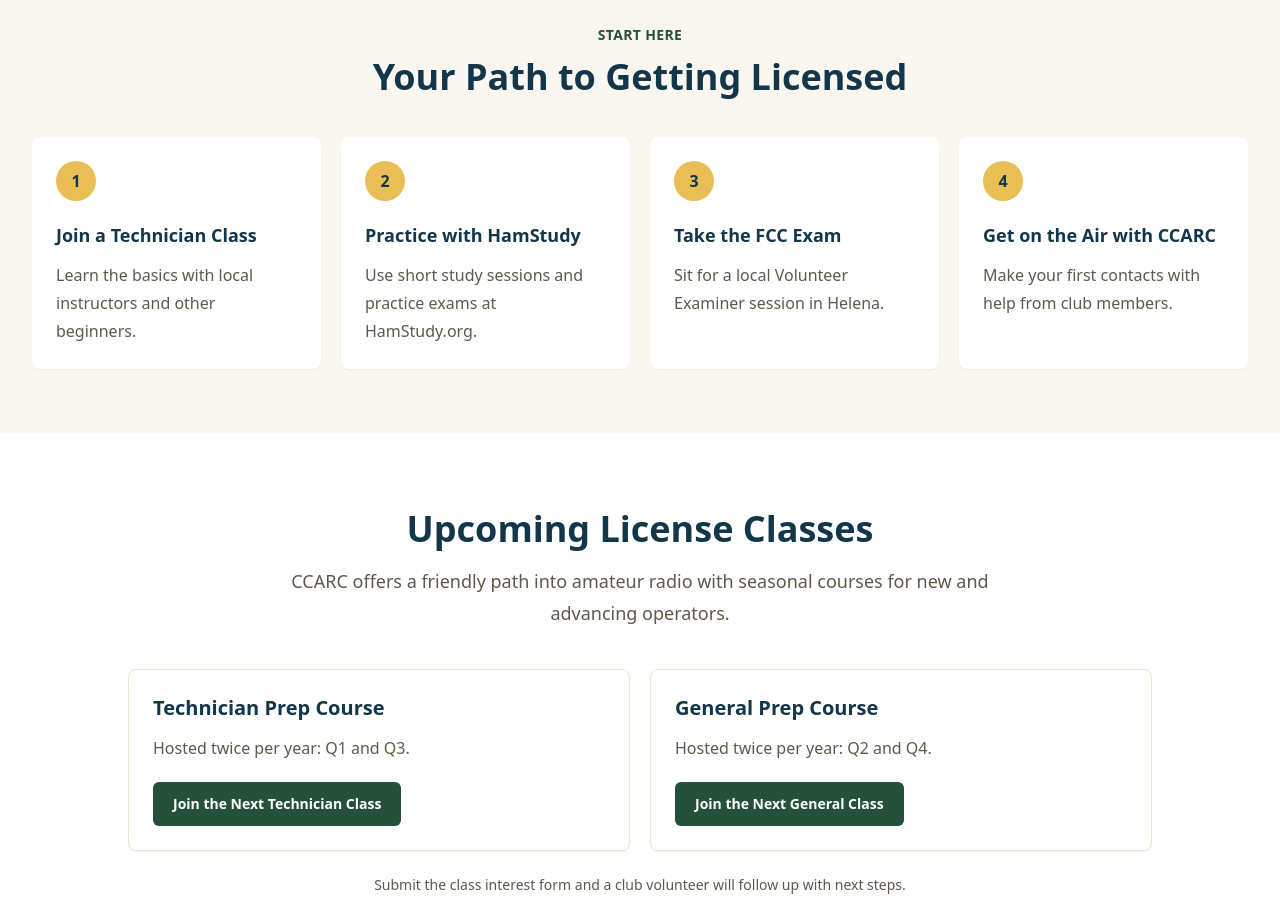
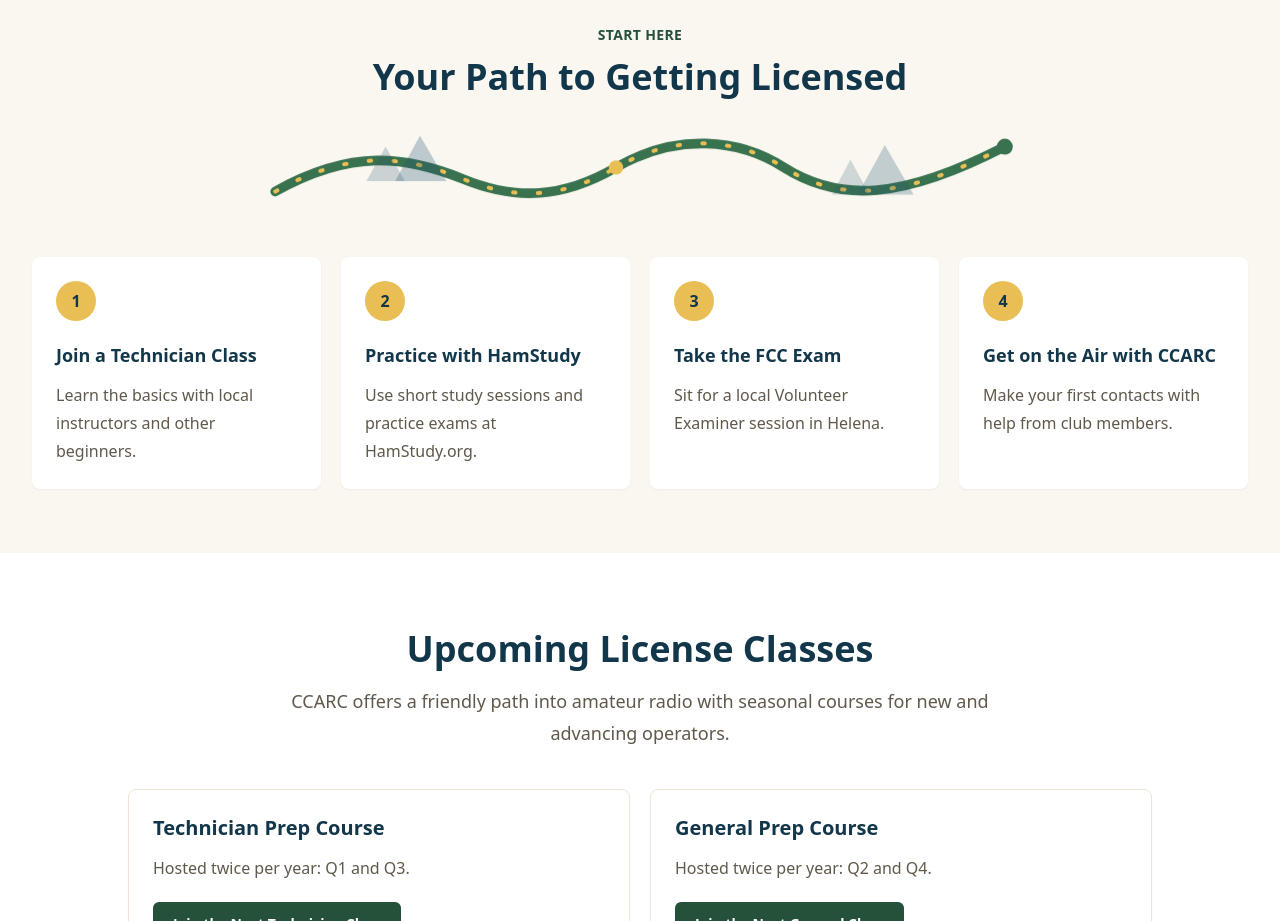
Before and after one commit to membership-ccarc/n7rb, a Next.js app: page / in a window 1280 px wide. Shown: the part 1520-2441 px from the top of the page. Built offline with nearby package versions, Linux system fonts and the light colour scheme.

Commit message:
added trail under Your Path to Getting Licensed
testing

```diff
--- a/app/globals.css
+++ b/app/globals.css
@@ -34,3 +34,18 @@ body {
   background: #e9bf55;
   color: #12364a;
 }
+
+.license-path-sway {
+  animation: license-path-sway 7s ease-in-out infinite;
+}
+
+@keyframes license-path-sway {
+  0%,
+  100% {
+    transform: translateY(0);
+  }
+
+  50% {
+    transform: translateY(6px);
+  }
+}
--- a/app/page.tsx
+++ b/app/page.tsx
@@ -66,6 +66,31 @@ export default function Home() {
 
       <section className="bg-stonewarm-50 px-4 py-16 sm:px-6 lg:px-8">
         <SectionIntro eyebrow="Start here" title="Your Path to Getting Licensed" />
+        <div className="license-path-sway mx-auto mt-6 max-w-5xl" aria-hidden="true">
+          <svg className="h-24 w-full" viewBox="0 0 960 120" role="img">
+            <path
+              d="M24 88 C120 34 188 44 258 72 C326 100 384 96 450 58 C526 14 604 22 660 58 C730 102 808 98 936 32"
+              fill="none"
+              stroke="#39724f"
+              strokeLinecap="round"
+              strokeWidth="12"
+            />
+            <path
+              d="M24 88 C120 34 188 44 258 72 C326 100 384 96 450 58 C526 14 604 22 660 58 C730 102 808 98 936 32"
+              fill="none"
+              stroke="#e9bf55"
+              strokeDasharray="3 28"
+              strokeLinecap="round"
+              strokeWidth="5"
+            />
+            <path d="M138 75 L162 32 L186 75 Z" fill="#24556f" opacity="0.22" />
+            <path d="M174 75 L205 18 L238 75 Z" fill="#24556f" opacity="0.28" />
+            <path d="M720 92 L743 48 L767 92 Z" fill="#24556f" opacity="0.2" />
+            <path d="M752 92 L786 30 L822 92 Z" fill="#24556f" opacity="0.26" />
+            <circle cx="450" cy="58" r="9" fill="#e9bf55" />
+            <circle cx="936" cy="32" r="10" fill="#39724f" />
+          </svg>
+        </div>
         <div className="mx-auto mt-10 grid max-w-7xl gap-5 md:grid-cols-4">
           {[
             ["1", "Join a Technician Class", "Learn the basics with local instructors and other beginners."],
```
